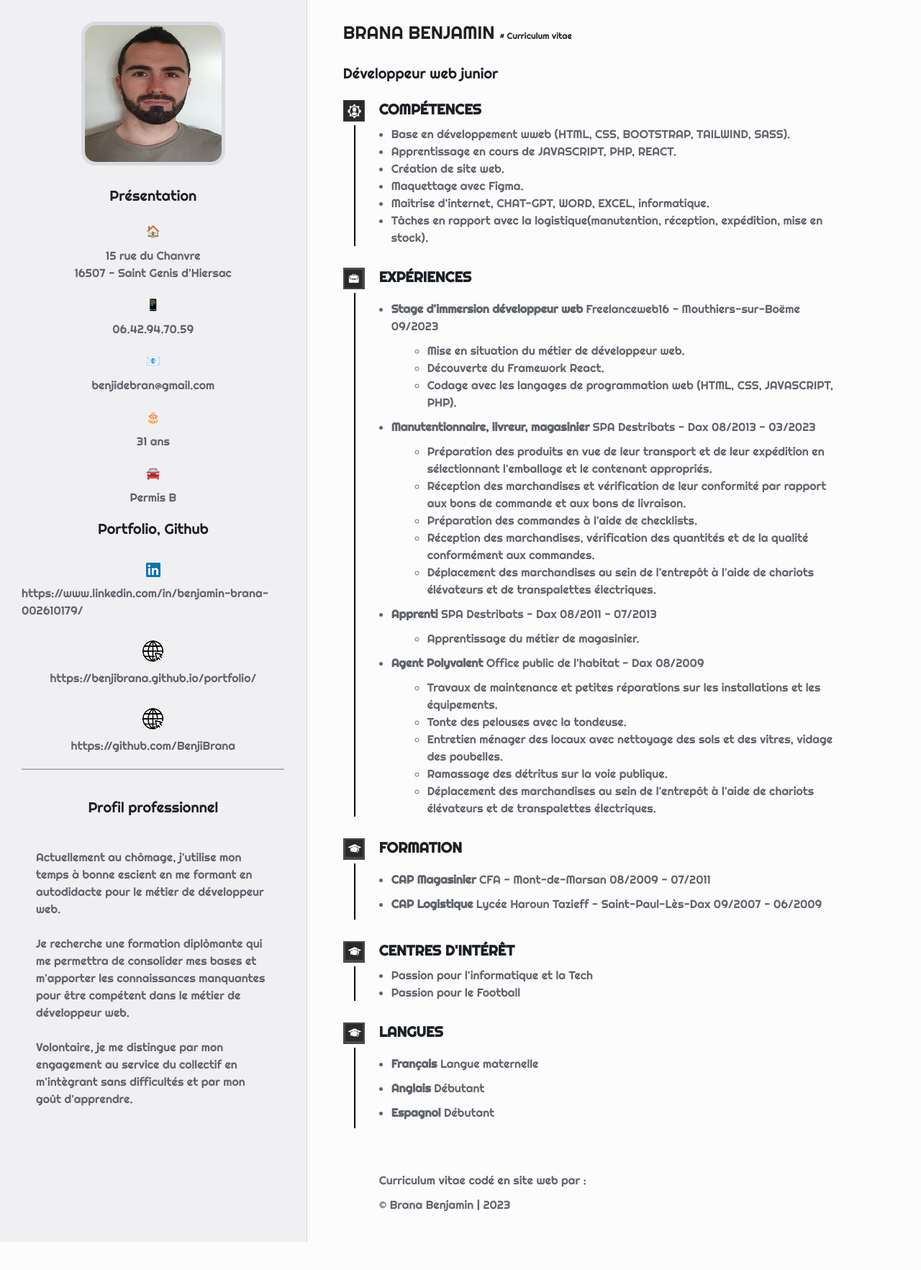
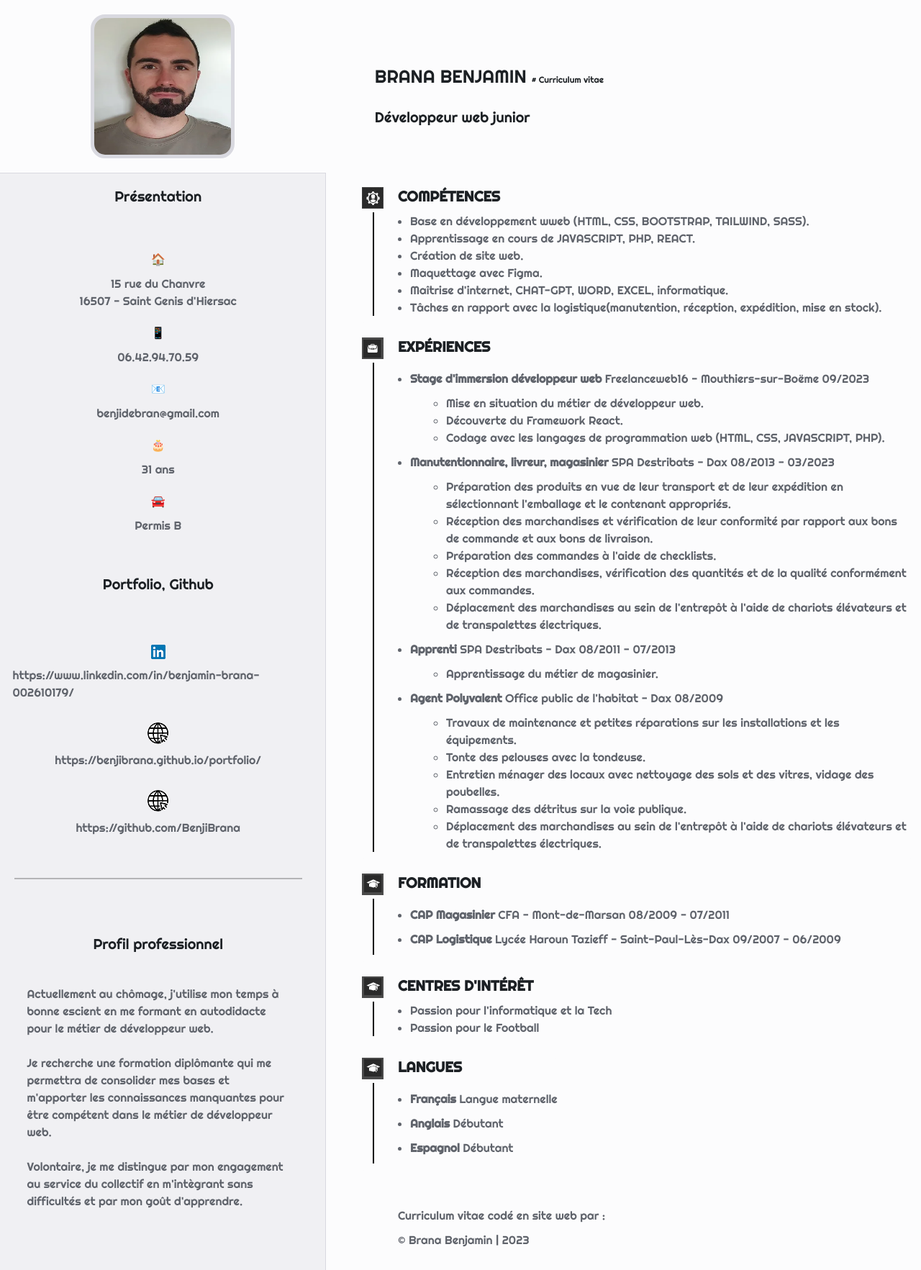
Before and after one commit to BenjiBrana/cv, a PHP site: page / in a window 1280 px wide. Shown: the whole page at 72% size. Before the commit the page ends 1726 px from the top, so only its background shows below. Run offline with PHP 8.4, Linux system fonts and the light colour scheme.

Commit message:
maj complète du design

```diff
--- a/Design/sass/_Footer.scss
+++ b/Design/sass/_Footer.scss
@@ -1,12 +1,19 @@
 footer{
-    grid-area: 2/5/3/13;
+    grid-area: 5/5/6/13;
     margin-top: 3rem;
     padding: 2rem 10rem;
     @include flex(column, center,start, center);
 }
-@media only screen and (max-width: 800px) {
+@media only screen and (max-width: 850px) {
     footer{
-        grid-area: 2/5/3/13;
+        width: 100vw;
+        grid-area: 4/1/5/13;
         margin-top: 1rem;
+        align-items: center;
     }
 }
+@media only screen and (max-width: 700px) {
+    footer{
+        grid-area: 5/1/6/13;
+    }
+}
--- a/Design/sass/_Header.scss
+++ b/Design/sass/_Header.scss
@@ -1,6 +1,6 @@
 header {
     h1 {
-        margin: 3rem auto;
+        margin: 3rem 0;
         font-size: 2.5rem;
         color: $gold;
         small {
--- a/Design/sass/_Section.scss
+++ b/Design/sass/_Section.scss
@@ -1,42 +1,55 @@
 section {
-    width: 100%;
+    width: 100vw;
     min-height: 100vh;
-    display: grid;
-    grid-template-columns: repeat(12, 1fr);
-    grid-template-rows: repeat(5, 1fr);
-    grid-column-gap: 0px;
-    grid-row-gap: 0px;
+    @include grid(repeat(12, 1fr), auto, 0px, 0px);
     justify-items: start;
     align-items: end;
     justify-content: center;
     align-content: space-between;
-    article {
-        height: 100%;
-        @include flex(column, start, center, center);
-        #imgProfil{
+    header {
+        width: 100vw;
+        grid-area: 1/ 1/ 2/ 12;
+        @include grid(repeat(12, 1fr), repeat(1, 1fr), 0px, 0px);
+        .photoProfil {
+            grid-area: 1/ 1/ 2/ 5;
+            @include flex(column, center, center, center);
+            width: 100%;
+            padding-left: 5rem;
+        }
+        #imgProfil {
             border: 0.5rem solid $borderColor;
             border-radius: 2rem;
             margin: 2rem auto;
             width: 200px;
             height: 200px;
         }
+        .titrePage {
+            grid-area: 1/ 6/ 2/ 12;
+            @include flex(column, center, start, center);
+            width: 100%;
+            height: 100%;
+        }
     }
-    #article1{
-        grid-area: 1/ 1/ 5/ 5;
+    article {
+        height: 100%;
+    }
+    #article1 {
+        grid-area: 2/ 1/ 6/ 5;
         border-right: 0.1rem solid $borderColor;
-        background:$backgroundInterface;
-        h2{
+        border-top: 0.1rem solid $borderColor;
+        background: $backgroundInterface;
+        h2 {
             margin-top: 1rem;
             text-align: center;
         }
-        #presentation{
+        #presentation {
             width: 100%;
             display: flex;
             flex-direction: column;
             margin-top: 1rem;
             text-align: center;
-            p{
-                span{
+            p {
+                span {
                     margin: 1rem auto;
                 }
                 display: flex;
@@ -45,62 +58,62 @@ section {
                 flex-direction: column;
             }
         }
-        #reseaux{
+        #reseaux {
             width: 100%;
             display: flex;
             flex-direction: column;
             margin-top: 1rem;
-            p{
+            p {
                 display: flex;
                 justify-content: center;
                 align-items: center;
                 flex-direction: column;
-                span{
+                span {
                     padding-left: 1rem;
                 }
             }
-            img{
+            img {
                 margin: 1rem auto;
             }
-            .imgStyle{
+            .imgStyle {
                 border-radius: 50%;
             }
         }
-        #profil{
-            padding: 2rem ;
-            h2{
+        #profil {
+            padding: 2rem;
+            h2 {
                 padding-bottom: 2rem;
             }
-            p{
-                padding:2rem;
+            p {
+                padding: 2rem;
             }
         }
-        hr{
+        hr {
             width: 90%;
             border: 0.1rem solid black;
         }
     }
-    #article2{
-        grid-area: 1/ 5/ 2/ 12;
+    #article2 {
+        grid-area: 2/ 5/ 4/ 12;
         padding-left: 5rem;
-        @include flex(column, start,start,center);
-        .card{
+        @include flex(column, start, start, center);
+        .card {
             background: $backgroundColor;
             border: none;
             margin-top: 2rem;
-            h2{
-                b{
+            h2 {
+                b {
                     text-transform: uppercase;
                     padding: 0 2rem;
                 }
             }
-            .ulCard{
+            .ulCard {
                 color: $textColor;
                 margin-left: 1.5rem;
-                border-left:0.2rem solid black;
-                li{
+                border-left: 0.2rem solid black;
+                li {
                     margin-left: 3rem;
-                    .pTitle{
+                    .pTitle {
                         margin-top: 1rem;
                     }
                 }
@@ -110,30 +123,60 @@ section {
 }
 
 @media only screen and (max-width: 1500px) {
-    section{
-        #article1{
+    section {
+        #article1 {
             padding: 1rem;
-            #reseaux{
-                p{
-                    margin: 1rem;
-                }
+            display: flex;
+            @include flex(column, space-between,center,center);
+        }
+        #reseaux {
+            p {
+                margin: 1rem;
             }
         }
     }
 }
-@media only screen and (max-width: 800px) {
-    section{
-        width: 100%;
-        #article1{
-            grid-area: 1/ 1/ 4/ 5;
+
+@media only screen and (max-width: 850px) {
+    section {
+        @include grid(repeat(12, 1fr), repeat(5, 1fr), 0px, 0px);
+        justify-items: center;
+        header {
+            grid-area: 1/1/2/13;
         }
-        #article2{
-            grid-area: 1/ 6/ 2/ 13;
-            padding-left: 1rem;
-            padding-right: 2rem;
-            h2{
-                font-size: 1.5rem;
-            }
+
+        #article1 {
+            border-right: none;
+            border-bottom: 0.1rem solid $borderColor;
+            grid-area: 2/1/3/13;
+        }
+        #article2 {
+            grid-area: 3/1/4/13;
+            padding: 2rem 4rem;
         }
     }
 }
+@media only screen and (max-width: 700px) {
+    section {
+        @include grid(repeat(12, 1fr), auto, 0px, 0px);
+        header {
+            grid-area: 1/1/3/13;
+            .photoProfil {
+                grid-area: 1/ 1/ 2/ 13;
+                padding-left: 0;
+            }
+            .titrePage {
+                grid-area: 2/ 1/ 3/ 13;
+                align-items: center;
+                padding-bottom: 2rem;
+            }
+        }
+        #article1 {
+            grid-area: 3/1/4/13;
+        }
+        #article2 {
+            grid-area: 4/1/5/13;
+            padding: 2rem 3rem;
+        }
+    }
+}
--- a/Design/sass/default.scss
+++ b/Design/sass/default.scss
@@ -17,6 +17,13 @@ $textColor: #60646c;
     justify-content: $justify;
     align-items: $alignItems;
     align-content: $alignContent;
+}
+@mixin grid($gridTemplateColumns, $gridTemplateRows, $gridColumnGap, $gridRowGap) {
+    display: grid;
+    grid-template-columns: $gridTemplateColumns;
+    grid-template-rows: $gridTemplateRows;
+    grid-column-gap: $gridColumnGap;
+    grid-row-gap: $gridRowGap;
 }
 //Fonts
 @import url("https://fonts.googleapis.com/css2?family=Righteous&display=swap");
@@ -41,7 +48,7 @@ html {
     font-size: 62.5%; //1rem = 10px
 }
 body {
-    @include flex(column,start,center,center);
+    @include flex(column, start, center, center);
     background: $backgroundColor;
     color: $textColor;
     height: 100vh;
--- a/index.html
+++ b/index.html
@@ -10,8 +10,18 @@
 
 <body>
     <section>
+        <header>
+            <div class="photoProfil">
+                <img id="imgProfil" src="./Assets/img/photo_logo.webp" alt="Photo de profil" title="Photo de profil">
+            </div>
+            <div class="titrePage">
+                <h1>BRANA BENJAMIN
+                    <small># Curriculum vitae</small>
+                </h1>
+                <h2>Développeur web junior</h2>
+            </div>
+        </header>
         <article id="article1">
-            <img id="imgProfil" src="./Assets/img/photo_logo.webp" alt="Photo de profil" title="Photo de profil">
             <h2>Présentation</h2>
             <div id="presentation">
                 <p>
@@ -52,12 +62,6 @@
         </article>
 
         <article id="article2">
-            <header>
-                <h1>BRANA BENJAMIN
-                    <small># Curriculum vitae</small>
-                </h1>
-                <h2>Développeur web junior</h2>
-            </header>
             <div class="card">
                 <h2><img src="./Assets/img/logo/logo_competence.jpg" alt="Logo compétences" title="Logo compétences"><b>compétences</b></h2>
                 <ul class="ulCard">
```
Also changed, not shown: Design/css/default.css, 1 other file.
